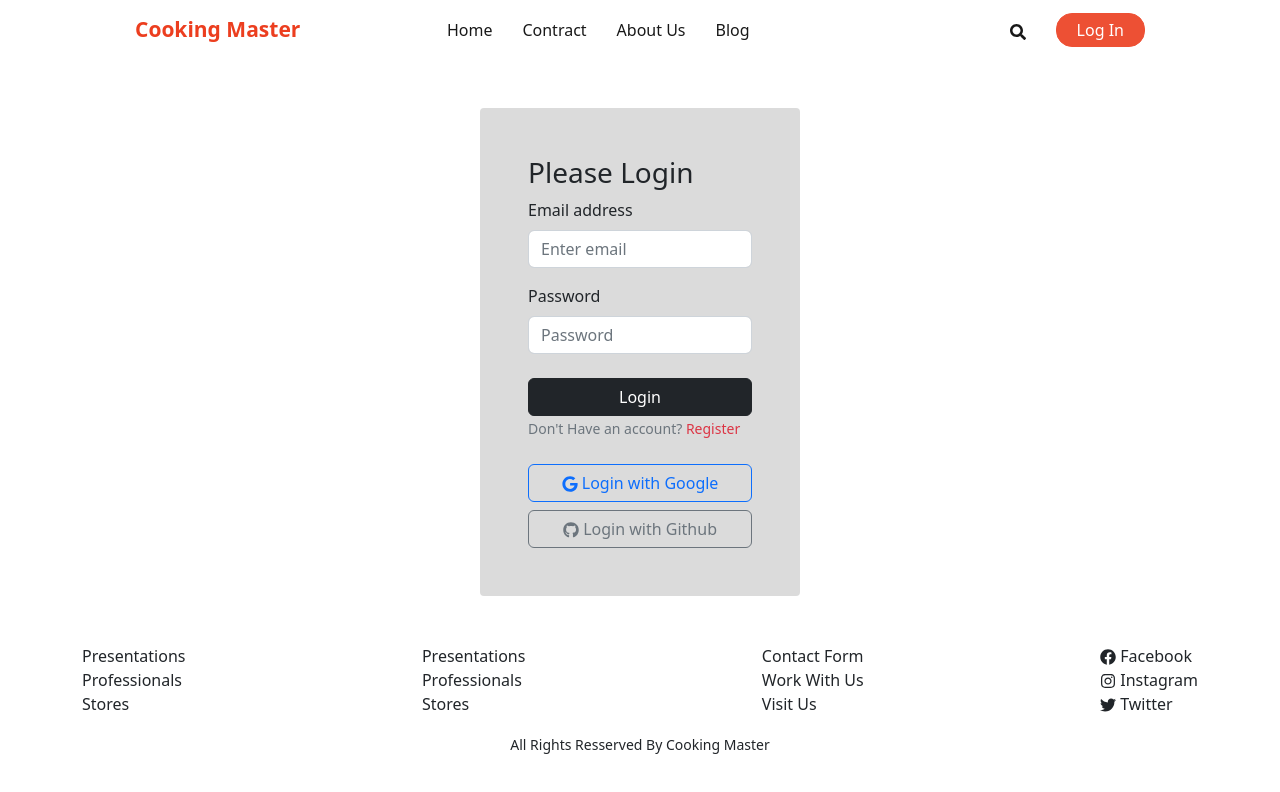
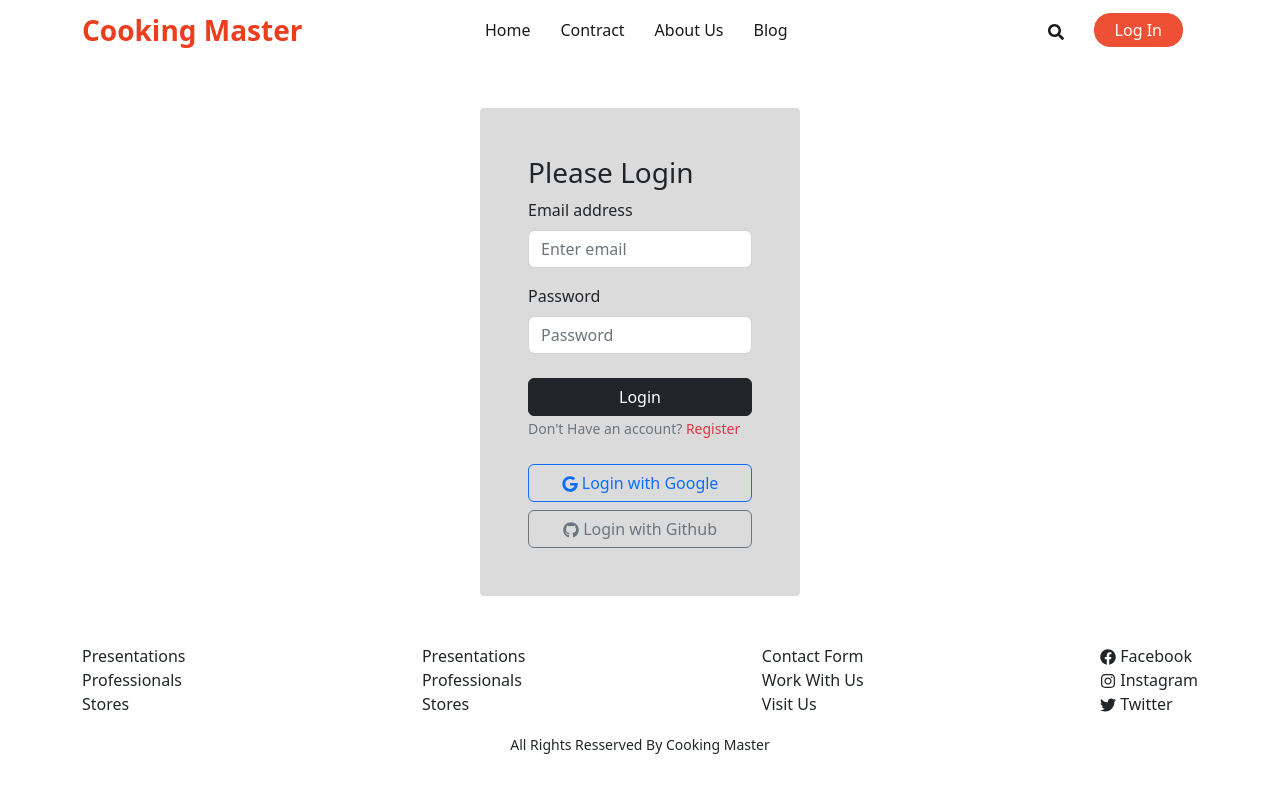
Before and after one commit to MohonSaha/Cooking-master, a React (Vite) app: page /login in a window 1280 px wide. Shown: the top 792 px of the page. Built offline with nearby package versions, Linux system fonts and the light colour scheme.

Commit message:
implement active nav link

```diff
--- /dev/null
+++ b/src/pages/Blog/Blog.jsx
@@ -0,0 +1,11 @@
+import React from 'react';
+
+const Blog = () => {
+    return (
+        <div>
+            <h2>Blog is comming</h2>
+        </div>
+    );
+};
+
+export default Blog;
--- /dev/null
+++ b/src/pages/ErrorPage/ErrorPage.css
@@ -0,0 +1,55 @@
+/*======================
+    404 page
+=======================*/
+
+
+.page_404 {
+    padding: 40px 0;
+    background: #fff;
+    font-family: 'Arvo', serif;
+    ;
+}
+
+.page_404 img {
+    width: 100%;
+}
+
+.four_zero_four_bg {
+
+    background-image: url(https://cdn.dribbble.com/users/285475/screenshots/2083086/dribbble_1.gif);
+    height: 80vh;
+    background-position: center;
+    background-repeat: no-repeat;
+}
+
+
+.four_zero_four_bg h1 {
+    font-size: 80px;
+}
+
+.four_zero_four_bg h3 {
+    font-size: 80px;
+}
+
+/* .link_404 {
+    color: #fff !important;
+    padding: 10px 20px;
+    background: #39ac31;
+    margin: 20px 0;
+    display: inline-block;
+} */
+
+
+.contant_box_404 {
+    margin-top: -50px;
+    display: flex;
+    flex-direction: column;
+    justify-content: center;
+    align-items: center
+}
+
+.four_zero_four_bg{
+    align-items: center;
+    display: flex;
+    flex-direction: column;
+}
--- /dev/null
+++ b/src/pages/ErrorPage/ErrorPage.jsx
@@ -0,0 +1,37 @@
+import React from 'react';
+import './ErrorPage.css'
+import { Link } from 'react-router-dom';
+
+const ErrorPage = () => {
+    return (
+        <div>
+            <section class="page_404">
+                <div class="container">
+                    <div class="row">
+                        <div class="col-sm-12 ">
+                            <div class="col-sm-10 col-sm-offset-1  text-center">
+                                <div class="four_zero_four_bg">
+                                    <h1 class="text-center">404</h1>
+
+
+                                </div>
+
+                                <div class="contant_box_404">
+                                    <h3 class="h2">
+                                        Look like you're lost
+                                    </h3>
+
+                                    <p>the page you are looking for not avaible!</p>
+
+                                    <Link to="/" class="link_404"><button className='primary-btn'>Go to Home</button></Link>
+                                </div>
+                            </div>
+                        </div>
+                    </div>
+                </div>
+            </section>
+        </div>
+    );
+};
+
+export default ErrorPage;
--- a/src/pages/Recipes/Recipes.jsx
+++ b/src/pages/Recipes/Recipes.jsx
@@ -4,6 +4,7 @@ import { Link, useLoaderData, useParams } from 'react-router-dom';
 import LeftNav from '../Shared/LeftNav/LeftNav';
 import { FaArrowLeft, FaHamburger, FaRegClock, FaRegThumbsUp } from 'react-icons/fa';
 import SingleRecipes from '../SingleRecipes/SingleRecipes';
+import RightNav from '../Shared/RightNav/RightNav';
 
 const Recipes = () => {
 
@@ -83,7 +84,7 @@ const Recipes = () => {
 
 
                     <Col lg={3}>
-                        <LeftNav></LeftNav>
+                        <RightNav></RightNav>
                     </Col>
                 </Row>
             </Container>
--- /dev/null
+++ b/src/pages/Shared/ActiveLink/Activelink.css
@@ -0,0 +1,37 @@
+.active{
+    position: relative;
+    opacity: 0.9;
+}
+
+
+.active::before{
+    content: "";
+    position: absolute;
+    left: 0;
+    bottom: -5px;
+    width: 0;
+    height: 3px;
+    background: linear-gradient(90deg, #c1331a 0%, #ec3e1f 100%);
+    transition: all 0.45s;
+    width: 100%;
+}
+
+.non-active::before{
+    color: #ec3e1f;
+    content: "";
+    position: absolute;
+    left: 0;
+    bottom: -5px;
+    width: 0;
+    height: 3px;
+    background: linear-gradient(90deg, #b6270e 0%, #fa4525 100%);
+    transition: all 0.45s;
+}
+
+.non-active:hover{
+    color: #ec3e1f;
+}
+
+.non-active:hover::before{
+    width: 100%;
+}
--- /dev/null
+++ b/src/pages/Shared/ActiveLink/Activelink.jsx
@@ -0,0 +1,16 @@
+import React from 'react';
+import './Activelink.css'
+import { NavLink } from 'react-router-dom';
+
+const Activelink = ({ to, children }) => {
+    return (
+        <NavLink
+            to={to}
+            className={({ isActive }) => isActive ? "active" : "non-active"}>
+
+            {children}
+        </NavLink>
+    );
+};
+
+export default Activelink;
--- a/src/pages/Shared/Header/Navbar.css
+++ b/src/pages/Shared/Header/Navbar.css
@@ -4,7 +4,7 @@
     justify-content: space-between;
     align-items: center;
     background: #ffffff00;
-    padding: 0px 120px;
+    /* padding: 0px 120px; */
 
     /* top: 0;
     right: 0;
@@ -34,17 +34,8 @@
   .Navbar > .nav-items > a:hover {
     opacity: 1;
     color: #ec3e1f;
-  }
-
-  .Navbar > .nav-items > a::before {
-    content: "";
-    position: absolute;
-    left: 0;
-    bottom: -5px;
-    width: 0;
-    height: 3px;
-    background: linear-gradient(90deg, #c1331a 0%, #ec3e1f 100%);
-    transition: all 0.45s;
+    border-radius: 16px;
+    transition-duration: 200ms;
   }
 
   .Navbar > .nav-items > a:hover::before {
--- a/src/pages/Shared/Header/Navbar.jsx
+++ b/src/pages/Shared/Header/Navbar.jsx
@@ -2,20 +2,24 @@ import React, { useState } from "react";
 import "./Navbar.css";
 import { Link } from "react-router-dom";
 import { FaSearch } from 'react-icons/fa';
+import Activelink from "../ActiveLink/Activelink";
+import { Container } from "react-bootstrap";
 
 
 const Navbar = () => {
     const [isOpen, setIsOpen] = useState(false);
     return (
+        <Container>
+
             <div className="Navbar">
-            <span className="nav-logo">Cooking Master</span>
+                <span className="nav-logo fs-3 ms-0">Cooking Master</span>
                 <div className={`nav-items ${isOpen && "open"}`}>
-                <Link to="/">Home</Link>
-                <Link to="/cart">Contract</Link>
-                <Link to="/about">About Us</Link>
-                <Link to="/blog">Blog</Link>
+                    <Activelink to="/">Home</Activelink>
+                    <Activelink to="/cart">Contract</Activelink>
+                    <Activelink to="/about">About Us</Activelink>
+                    <Activelink to="/blog">Blog</Activelink>
                     <span className="apply-btn nav-items">
-                    <Link to=""><FaSearch/></Link>
+                        <Link to=""><FaSearch /></Link>
                         <Link to="/login"><button className="primary-btn">Log In</button></Link>
                     </span>
                 </div>
@@ -26,6 +30,7 @@ const Navbar = () => {
                     <div className="bar"></div>
                 </div>
             </div>
+        </Container>
     );
 };
 
--- /dev/null
+++ b/src/pages/Shared/RightNav/RightNav.jsx
@@ -0,0 +1,33 @@
+import React from 'react';
+import { Button, Container, ListGroup } from 'react-bootstrap';
+import { FaGoogle, FaGithub, FaFacebook, FaTwitter, FaInstagram, FaLinkedin, FaDiscord } from 'react-icons/fa';
+import Subscribe from '../../Home/Subscribe/Subscribe';
+// import bg from '../../../assets/bg1.png';
+
+const RightNav = () => {
+    return (
+        <div>
+
+            <div className='mt-3'>
+                <h4>Connect With Him</h4>
+                <ListGroup>
+                    <ListGroup.Item> <FaFacebook className='text-primary' /> Facebook </ListGroup.Item>
+                    <ListGroup.Item> <FaTwitter className='text-primary' /> Twitter</ListGroup.Item>
+                    <ListGroup.Item> <FaInstagram className='text-danger' /> Instagram</ListGroup.Item>
+                    <ListGroup.Item> <FaLinkedin className='text-danger' /> Linkedin</ListGroup.Item>
+                    <ListGroup.Item> <FaDiscord className='text-danger' /> Discord</ListGroup.Item>
+                </ListGroup>
+            </div>
+
+
+            <Container className='mt-5 p-0'>
+                <h4>Contribution</h4>
+                <iframe className='rounded-2' width="100%" height="315"
+                    src="https://www.youtube.com/embed/WV4XWBYolj0" title="YouTube video player">
+                </iframe>
+            </Container>
+        </div>
+    );
+};
+
+export default RightNav;
--- a/src/routes/Routes.jsx
+++ b/src/routes/Routes.jsx
@@ -7,6 +7,8 @@ import Register from "../pages/Login/Register/Register";
 import Home from "../pages/Home/Home/Home";
 import Main from "../pages/Main/Main";
 import Recipes from "../pages/Recipes/Recipes";
+import ErrorPage from "../pages/ErrorPage/ErrorPage";
+import Blog from "../pages/Blog/Blog";
 
 
 
@@ -16,6 +18,7 @@ const router = createBrowserRouter([
   {
     path: "/",
     element: <Main></Main>,
+    errorElement: <ErrorPage></ErrorPage>,
     children: [
       {
         path: '/',
@@ -35,6 +38,10 @@ const router = createBrowserRouter([
           path: '/register',
           element: <Register></Register>
       },
+      {
+        path: '/blog',
+        element: <Blog></Blog>
+      }
 
     ]
   },
```
Lines whose indentation alone changed are shown as unchanged.
